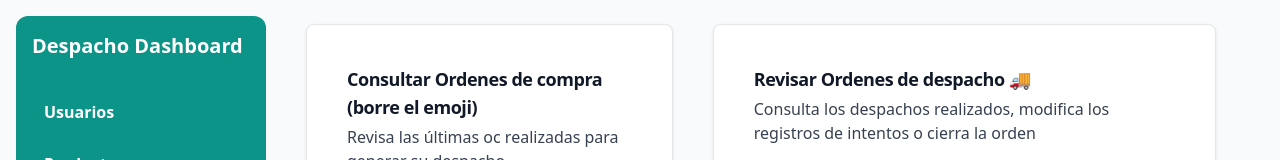
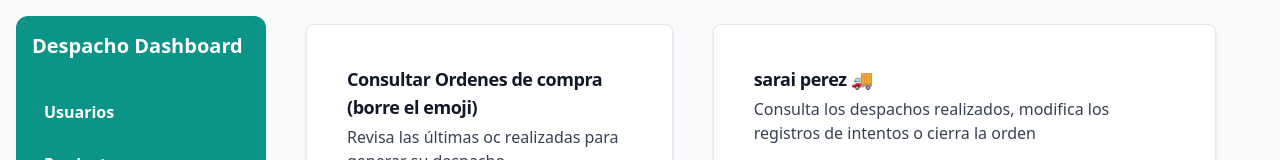
Before and after one commit to makasuim/examen-transversal-ET, a React (Vite) app in the folder proyecto semestral/front_despacho/: page / in a window 1280 px wide. Shown: the top 160 px of the page. Built offline with nearby package versions, Linux system fonts and the light colour scheme.

Commit message:
Update PruebaCards.jsx

```diff
--- a/proyecto semestral/front_despacho/src/componentes/CrudAdmin/PruebaCards.jsx
+++ b/proyecto semestral/front_despacho/src/componentes/CrudAdmin/PruebaCards.jsx
@@ -20,7 +20,7 @@ export const PruebaCards = () => {
           }}
         />
         <CardComponent
-          title="Revisar Ordenes de despacho 🚚"
+          title="sarai perez 🚚"
           description="Consulta los despachos realizados, modifica los registros de intentos o cierra la orden"
           buttonText="Consultar"
           onClick={() => {
```
